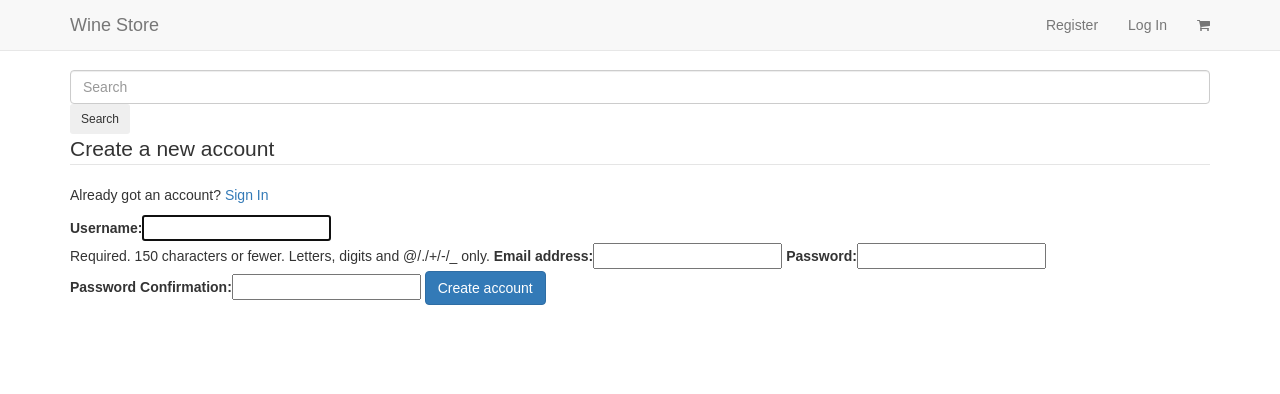
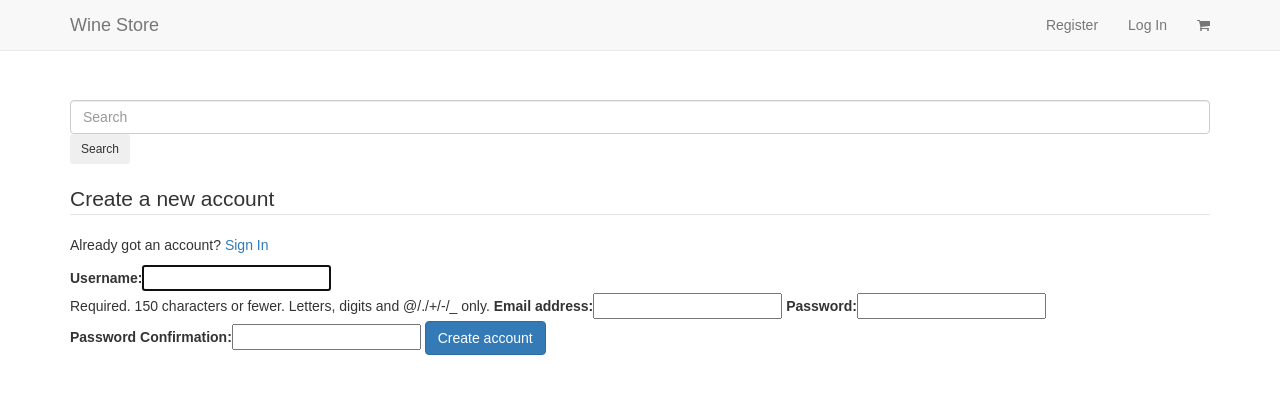
Before and after one commit to jamaral14/Full-Stack-Frameworks-with-Django-Milestone-Project, a Django app: page /accounts/register/ in a window 1280 px wide. Shown: the top 394 px of the page. Run offline with Django 3.2, Linux system fonts and the light colour scheme; some libraries are stand-ins or nearby versions.

```diff
--- a/static/css/custom.css
+++ b/static/css/custom.css
@@ -1,20 +1,15 @@
 body {
     font-family: Arial;
-    padding-top: 50px;
-
+    padding-top: 100px;
 }
 
-.active-blue-4 input[type=text]:focus:not([readonly]) {
-  border: 1px solid #1d51fa;
-  box-shadow: 0 0 0 1px #0720f8;
-}
 
 .icon-bar {
     background-color: #fff;
 }
 
-.form-control {
-    margin-top: 20px;
+.accountform {
+    padding-top: 20px;
 }
 
 .badge {
```
